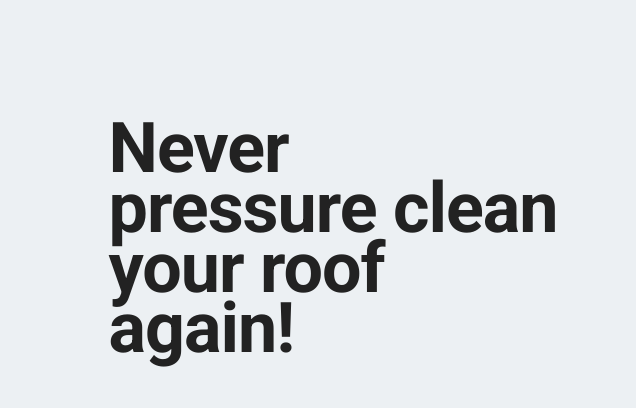
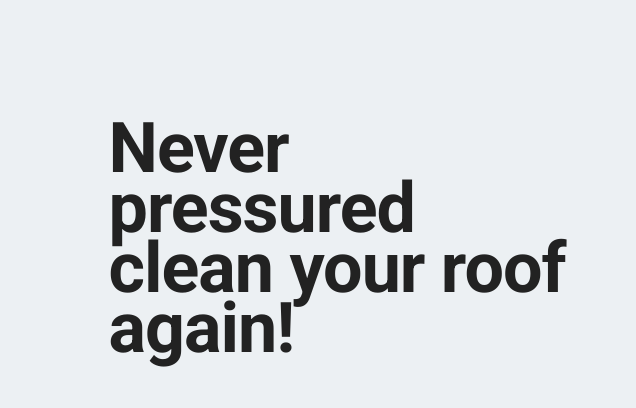
Before and after one commit to mariapgonzalez3004/Ecogreen, a plain HTML site: page index.html in a window 1280 px wide. Shown: the part 825-1233 px from the top of the page, 644-1280 px from the left. Drawn offline with nearby package versions, Linux system fonts and the light colour scheme.

Commit message:
changed sintaxt

```diff
--- a/index.html
+++ b/index.html
@@ -101,7 +101,7 @@
 				<div class="container">
 					<div class="row">
 						<div class="col-md-5 col-sm-7 col-md-push-7 col-sm-push-5">
-							<h3>Never pressure clean your roof again! <br> </h3>
+							<h3>Never pressured clean your roof again! <br> </h3>
 							<p><h5>Roof-A-Cide is 100% effective in controlling and preventing algae, mold, mildew, and fungus!</h5><br> </p>
 
 						</div>
```
